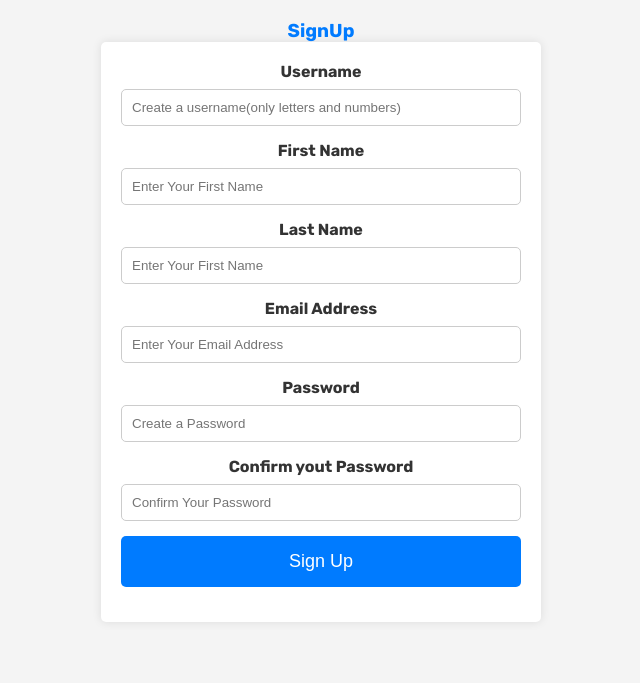
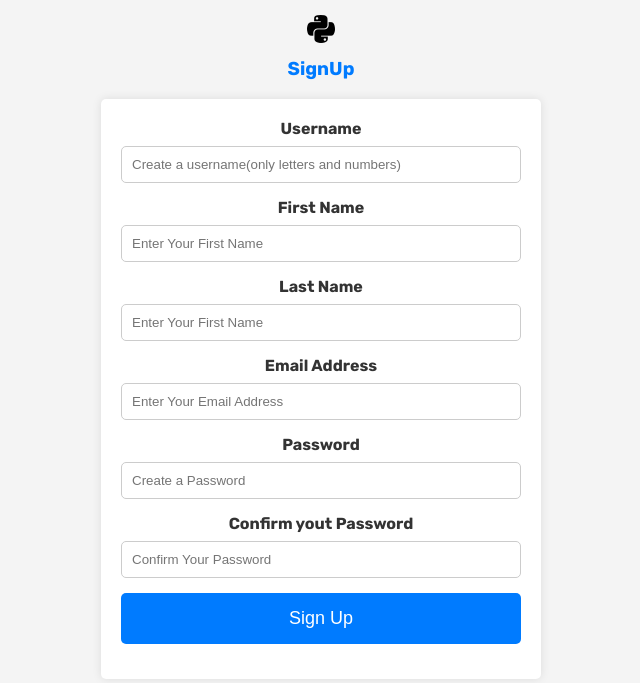
Before and after one commit to ZanderSensei/Django-Login-System, a Django app: page /signup in a window 1280 px wide. Shown: the top 683 px of the page, without its empty margins (319-959 px from the left). Run offline with Django 3.2, Linux system fonts and the light colour scheme.

Commit message:
signup.html

```diff
--- a/templates/authentication/signup.html
+++ b/templates/authentication/signup.html
@@ -7,17 +7,22 @@
     <head>
         <meta charset="utf-8">
         <meta http-equiv="X-UA-Compatible" content="IE=edge">
-        <title></title>
+        <title>Sign Up</title>
         <meta name="description" content="">
         <meta name="viewport" content="width=device-width, initial-scale=1">
-        <link rel="stylesheet" href="">
+        <link rel="stylesheet" href="https://cdnjs.cloudflare.com/ajax/libs/font-awesome/6.0.0/css/all.min.css"> <!-- Font Awesome CSS -->
         {% load static %}
         <link rel="stylesheet" href="{% static 'new.css'%}">
         <link rel='stylesheet' href='https://fonts.googleapis.com/css?family=Rubik:400,700'>
     </head>
     <body>
 
+      <i class="fa-brands fa-python fa-2xl" style="color: #000000;"></i>
+        <br>
+        <br>
       <h3>SignUp</h3>
+      <br>
+
 
       <form action="/signup" method="post">
         {%csrf_token%}
```
